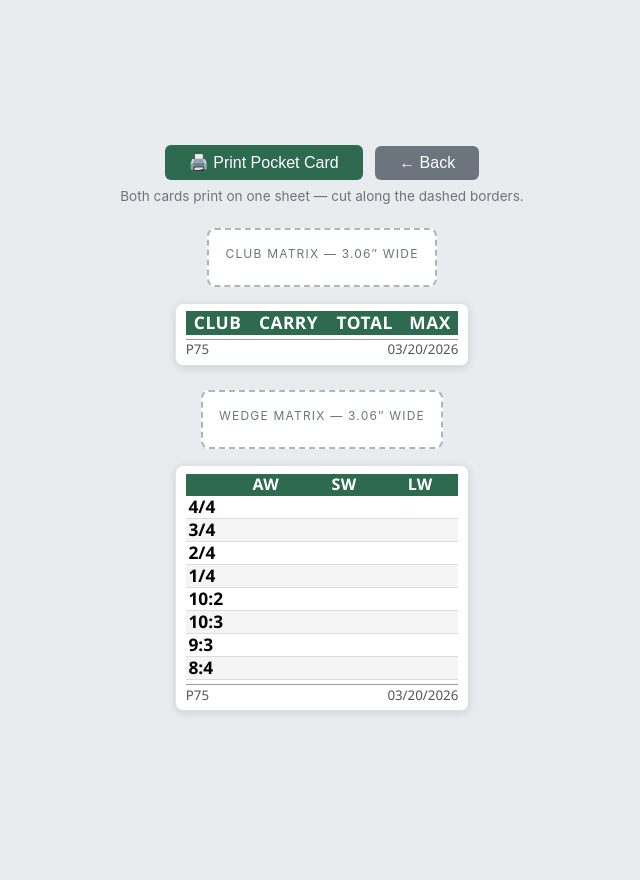
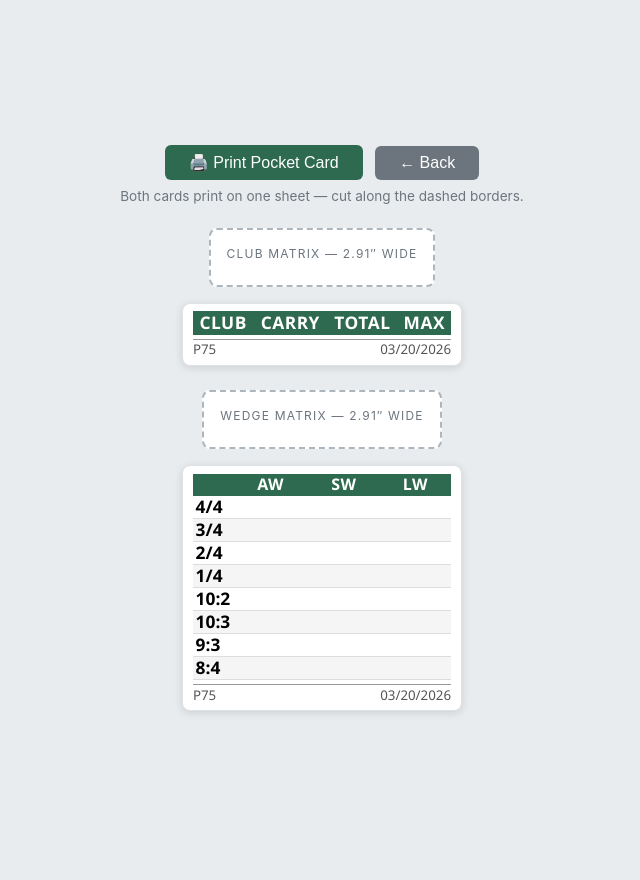
Before and after one commit to esabine/wedgematrix, a Flask app: page /print in a window 1280 px wide. Shown: the whole page, without its empty margins (318-958 px from the left). Run offline with Flask 3, Linux system fonts and the light colour scheme; lists and menus that the app fills with data are empty.

Commit message:
Fix printed matrix percentile, hide club title on print, reduce card width 5%
- Print Card links now pass selected percentile and session_id as query
  params so printed matrices use the current selection instead of P75
- Club Matrix h1 heading marked no-print to hide when printing
- Pocket card widths reduced from 3.06in to 2.91in (5% reduction)
- Preview labels updated to reflect new 2.91in width

Co-authored-by: Copilot <223556219+Copilot@users.noreply.github.com>

```diff
--- a/static/css/print.css
+++ b/static/css/print.css
@@ -32,9 +32,9 @@
     background: #fff;
 }
 
-/* Club matrix: 3.06" wide (was 3.4", reduced 10%), height auto */
+/* Club matrix: 2.91" wide (was 3.06", reduced 5%), height auto */
 #club-card {
-    width: 3.06in;
+    width: 2.91in;
     font-size: 14pt;
 }
 
@@ -42,9 +42,9 @@
 #club-card .pocket-table th { font-size: 13pt; }
 #club-card .pocket-table td { padding: 1.5pt 3pt; }
 
-/* Wedge matrix: 3.06" wide (was 3.4", reduced 10%), height auto */
+/* Wedge matrix: 2.91" wide (was 3.06", reduced 5%), height auto */
 #wedge-card {
-    width: 3.06in;
+    width: 2.91in;
 }
 
 .card-header-row {
--- a/templates/club_matrix.html
+++ b/templates/club_matrix.html
@@ -3,9 +3,9 @@
 
 {% block content %}
 <div class="d-flex justify-content-between align-items-center mb-4">
-    <h1 class="h3"><i class="bi bi-grid-3x3"></i> Club Matrix</h1>
+    <h1 class="h3 no-print"><i class="bi bi-grid-3x3"></i> Club Matrix</h1>
     <div class="d-flex gap-2">
-        <a href="{{ url_for('print_card') }}" class="btn btn-outline-secondary" title="Print pocket card">
+        <a href="{{ url_for('print_card') }}?percentile={{ percentile or 75 }}{% if selected_session %}&session_id={{ selected_session }}{% endif %}" class="btn btn-outline-secondary" title="Print pocket card">
             <i class="bi bi-printer"></i> Print Card
         </a>
     </div>
--- a/templates/print_card.html
+++ b/templates/print_card.html
@@ -70,7 +70,7 @@
 
     <!-- Card: Club Matrix -->
     <div class="card-preview no-print">
-        <div class="card-label">Club Matrix — 3.06″ wide</div>
+        <div class="card-label">Club Matrix — 2.91″ wide</div>
     </div>
     <div class="pocket-card" id="club-card">
         <table class="pocket-table">
@@ -101,7 +101,7 @@
 
     <!-- Card: Wedge Matrix -->
     <div class="card-preview no-print">
-        <div class="card-label">Wedge Matrix — 3.06″ wide</div>
+        <div class="card-label">Wedge Matrix — 2.91″ wide</div>
     </div>
     <div class="pocket-card" id="wedge-card">
         <table class="pocket-table">
--- a/templates/wedge_matrix.html
+++ b/templates/wedge_matrix.html
@@ -5,7 +5,7 @@
 <div class="d-flex justify-content-between align-items-center mb-4">
     <h1 class="h3"><i class="bi bi-grid"></i> Wedge Matrix</h1>
     <div class="d-flex gap-2">
-        <a href="{{ url_for('print_card') }}" class="btn btn-outline-secondary" title="Print pocket card">
+        <a href="{{ url_for('print_card') }}?percentile={{ percentile or 75 }}{% if selected_session %}&session_id={{ selected_session }}{% endif %}" class="btn btn-outline-secondary" title="Print pocket card">
             <i class="bi bi-printer"></i> Print Card
         </a>
     </div>
```
Also changed, not shown: .squad/agents/mcmanus/history.md.
